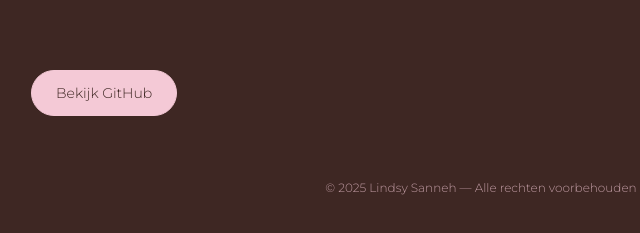
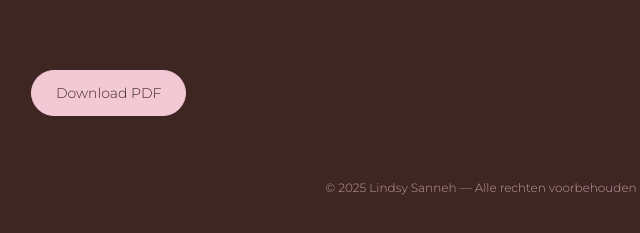
Before and after one commit to Lindsy-Sanneh/projectdocs_SannehL, a website: page week3.html in a window 1280 px wide. Shown: the part 823-1056 px from the top of the page, 159-799 px from the left. Drawn offline with Linux system fonts and the light colour scheme; a web font is replaced by a local one.

Commit message:
laatste correctie

```diff
--- a/week3.html
+++ b/week3.html
@@ -94,14 +94,15 @@
     <div class="max-w-[900px] mx-auto flex justify-between items-center mb-16">
 
         <!-- GitHub -->
-        <a href="https://github.com/Lindsy-Sanneh/projectdocs_SannehL"
-           target="_blank"
-           class="px-6 py-3 rounded-full bg-[#F4C9D6] text-[#3E2723] text-sm font-light
-                  border border-[#F4C9D6]
-                  transition-all duration-300 ease-out
-                  hover:bg-transparent hover:text-[#F4C9D6] hover:-translate-y-1">
-            Bekijk GitHub
-        </a>
+       <a href="assets/pdf/Procesdocumentatie_lostattrainslation.pdf"
+   download
+   class="px-6 py-3 rounded-full bg-[#F4C9D6] text-[#3E2723] text-sm font-light
+          border border-[#F4C9D6]
+          transition-all duration-300 ease-out
+          hover:bg-transparent hover:text-[#F4C9D6] hover:-translate-y-1">
+    Download PDF
+</a>
+
 
         <!-- PDF download -->
         <!-- Vervang later href door je echte PDF, bv: href="procesboek.pdf" -->
```
Also changed, not shown: index.html (+2 -1 lines), week1.html (+2 -1 lines), week10.html (+2 -1 lines), week2.html (+2 -1 lines), week4.html (+2 -1 lines), week5.html (+2 -1 lines), week6.html (+2 -1 lines), week7.html (+2 -1 lines), week8.html (+2 -1 lines), week9.html (+2 -1 lines), 2 other files.
